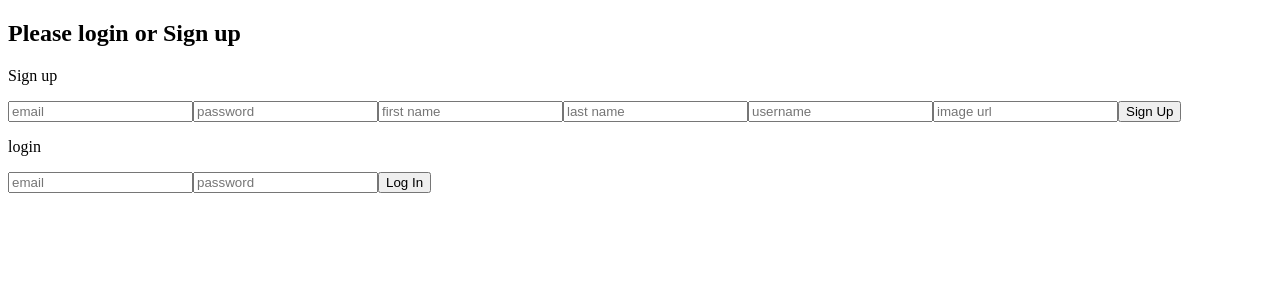
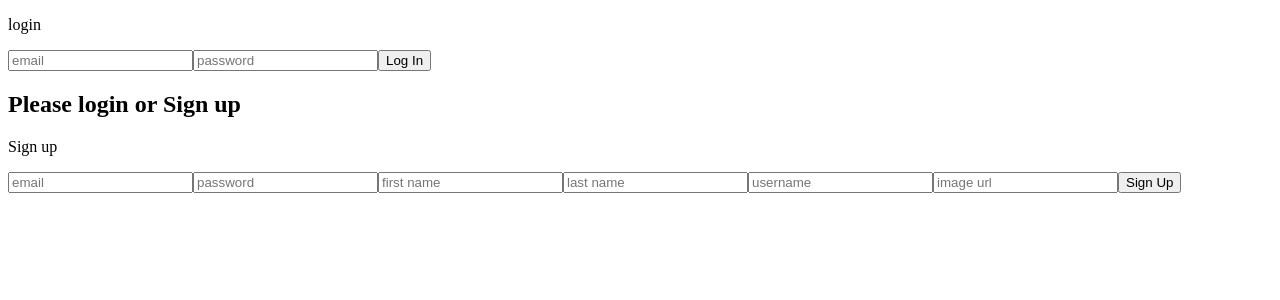
Before and after one commit to Buchholz8/foodie_project, a Vue app: page / in a window 1280 px wide. Shown: the top 300 px of the page. Built offline with nearby package versions, Linux system fonts and the light colour scheme.

Commit message:
changes to both login and sign up

```diff
--- a/src/components/ClientPFPComp.vue
+++ b/src/components/ClientPFPComp.vue
@@ -1,32 +1,14 @@
 <template>
-    <div>
-        <p> {{response.data.username}} </p>
-    </div>
+  <div>
+
+  </div>
 </template>
 
 <script>
-import axios from 'axios'
-import cookies from 'vue-cookies'
-    export default {
-       mounted(){
-        let client_id = cookies.get('client_id')
-        axios.request({
-            url: `https://foodie.bymoen.codes/api/client`,
-            headers: {
-                "x-api-key": "rnA2v1qeHqSIjeL98kXk",
-            },
-            params: {
-                client_id: client_id
-            }
-        }).then((response) => {
-            response;
-        }).catch((error) => {
-            error;
-        })
-       }
-    }
+export default {
+
+};
 </script>
 
 <style scoped>
-
 </style>
--- a/src/components/ClientSignup.vue
+++ b/src/components/ClientSignup.vue
@@ -1,45 +1,46 @@
 <template>
   <div>
     <section>
-      <p>login</p>
-      <input type="email" placeholder="email" id="login_email" />
-      <input type="password" placeholder="password" id="login_password" />
-      <button @click="login_process">Log In</button>
+      <h2>Please login or Sign up</h2>
+      <p>Sign up</p>
+      <input type="email" placeholder="email" ref="email_in" />
+      <input type="password" placeholder="password" ref="password_in" />
+      <input type="text" placeholder="first name" ref="first_name" />
+      <input type="text" placeholder="last name" ref="last_name" />
+      <input type="text" placeholder="username" ref="username" />
+      <input type="text" placeholder="image url" ref="profile_pic" />
+      <button @click="attempt_signup">Sign Up</button>
     </section>
   </div>
 </template>
 
 <script>
-import cookies from "vue-cookies";
-import axios from "axios";
+import axios from 'axios'
+import cookies from 'vue-cookies'
 export default {
-  signup_process: function () {
-    axios
-      .request({
-        url: "https://foodie.bymoen.codes/api/client",
-        headers: {
-          "x-api-key": "rnA2v1qeHqSIjeL98kXk",
-        },
-        method: "POST",
-        data: {
-          email: this.$ref[`email`].value,
-          password: this.$ref[`password`].value,
-          first_name: this.$ref[`first_name`].value,
-          last_name: this.$ref[`last_name`].value,
-          image_url: this.$ref[`profile_pic`].value,
-          username: this.$ref[`username`].value,
-        },
-      })
-      .then((response) => {
-        cookies.set(`token`, response[`data`][`token`]);
-        cookies.set(`client_id`, response[`data`][`client_id`]);
-        this.$router.push("/ClientPFP");
-      })
-      .catch((error) => {
-        error;
-        this.message = `something went wrong`;
-      });
-  },
+ methods: {
+ attempt_signup: function( ) {
+  axios.request({
+    url: `https://foodie.bymoen.codes/api/client`,
+    headers: {
+      'x-api-key' : 'rnA2v1qeHqSIjeL98kXk'
+    },
+    method: `POST`,
+    data: {
+      email: this.$refs[`email_in`].value,
+      password: this.$refs[`password_in`].value,
+      first_name: this.$refs[`first_name`].value,
+      last_name:  this.$refs[`last_name`].value,
+      username: this.$refs[`username`].value,
+      image_url:  this.$refs[`porfile_pic`].value
+    }
+  }).then((response) => {
+    cookies.set(`token` , response[`data`][`token`])
+  }).catch((error) => {
+    error;
+  })
+ }
+  }
 };
 </script>
 
--- a/src/components/LoginComponent.vue
+++ b/src/components/LoginComponent.vue
@@ -1,54 +1,19 @@
 <template>
   <div>
     <section>
-      <h2>Please login or Sign up</h2>
-      <p>Sign up</p>
-      <input type="email" placeholder="email" ref="email" />
-      <input type="password" placeholder="password" ref="password" />
-      <input type="text" placeholder="first name" ref="first_name" />
-      <input type="text" placeholder="last name" ref="last_name" />
-      <input type="text" placeholder="username" ref="username" />
-      <input type="text" placeholder="image url" ref="profile_pic" />
-      <button @click="signup_process">Sign Up</button>
-      <p>{{ message }}</p>
+            <p>login</p>
+      <input type="email" placeholder="email" id="login_email" />
+      <input type="password" placeholder="password" id="login_password" />
+      <button >Log In</button>
     </section>
   </div>
 </template>
 
 <script>
-import axios from "axios";
-import cookies from "vue-cookies";
+
 
 export default {
-  data() {
-    return {
-      message: undefined,
-    };
-  },
-  methods: {
-    login_process: function () {
-      axios
-        .request({
-          url: "https://foodie.bymoen.codes/api/client-login",
-          headers: {
-            "x-api-key": "rnA2v1qeHqSIjeL98kXk",
-          },
-          method: "POST",
-          data: {
-            email: this.$ref[`login_email`].value,
-            password: this.$ref[`login_password`].value,
-          },
-        })
-        .then((response) => {
-          cookies.set(`token`, response[`data`][`token`]);
-          cookies.set(`client_id`, response[`data`][`client_id`]);
-          this.$router.push(`/views/ClientPFP.vue`);
-        })
-        .catch((error) => {
-          error;
-        });
-    },
-  },
+
 };
 </script>
 
--- a/vue.config.js
+++ b/vue.config.js
@@ -2,6 +2,6 @@ const { defineConfig } = require('@vue/cli-service')
 module.exports = defineConfig({
   transpileDependencies: true,
   configureWebpack: {
-    devtool: `source-map`
+    devtool: 'source-map'
   }
 })
```
